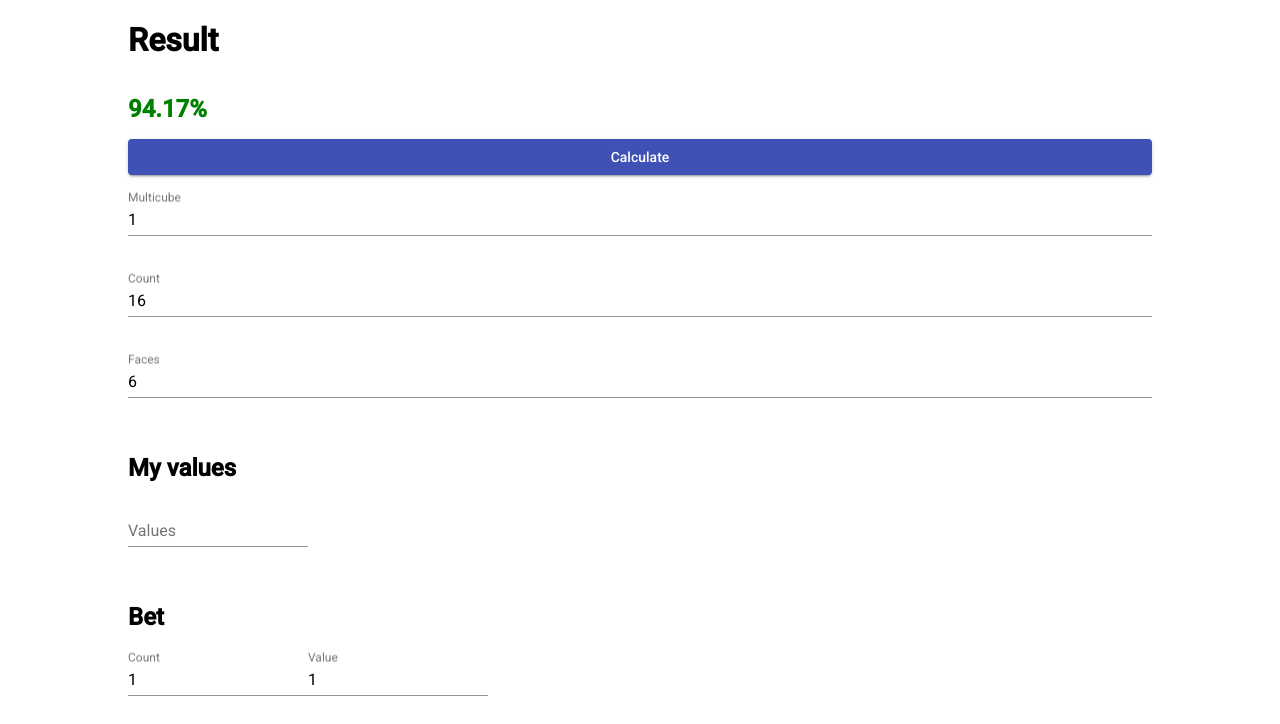
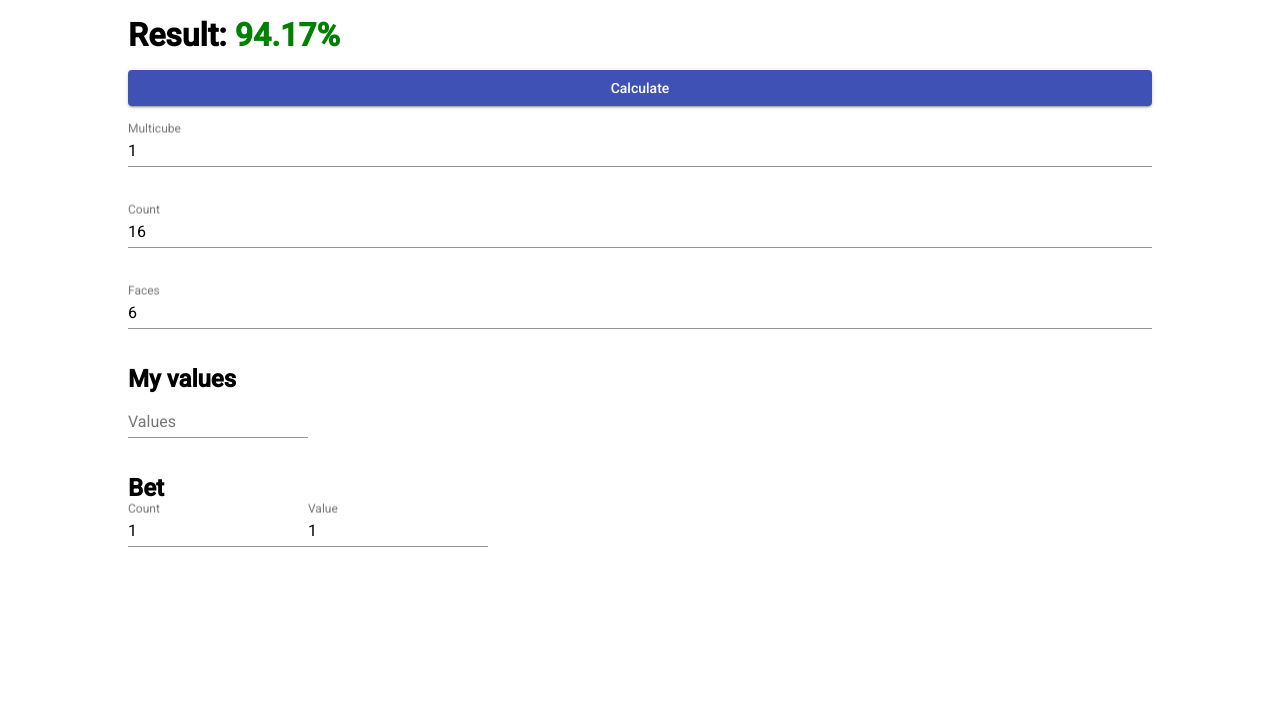
Before and after one commit to dkrasiev/dice-probability-calculator, an Angular app: page / in a window 1280 px wide. Shown: the top 724 px of the page. Built offline with nearby package versions, Linux system fonts and the light colour scheme.

Commit message:
visual update
update app template and styles
update global styles

```diff
--- a/src/app/app.component.html
+++ b/src/app/app.component.html
@@ -1,9 +1,10 @@
 <div class="container list">
-  <h1>Result</h1>
-
-  <h2 [ngStyle]="{ color: chance > 0.5 ? 'green' : 'red' }">
-    {{ chance | percent: ".0-2" }}
-  </h2>
+  <h1>
+    Result:
+    <span [ngStyle]="{ color: chance > 0.5 ? 'green' : 'red' }">
+      {{ chance | percent: ".0-2" }}
+    </span>
+  </h1>
 
   <button (click)="calculcateChance()" mat-raised-button color="primary">
     Calculate
@@ -33,7 +34,9 @@
         <input matInput (change)="parseKnownValues($event)" />
       </mat-form-field>
 
-      <div *ngIf="config.knownValues.length > 0">Current values: {{ config.knownValues.join(', ') }}</div>
+      <div *ngIf="config.knownValues.length > 0">
+        Current values: {{ config.knownValues.join(", ") }}
+      </div>
     </div>
 
     <div>
--- a/src/app/app.component.scss
+++ b/src/app/app.component.scss
@@ -2,6 +2,7 @@
   width: 98vw;
   max-width: 1024px;
   margin: auto;
+  margin-top: 16px;
 }
 
 .list {
--- a/src/styles.scss
+++ b/src/styles.scss
@@ -37,3 +37,8 @@ $app-theme: mat.define-light-theme((
 
 html, body { height: 100%; }
 body { margin: 0; font-family: Roboto, "Helvetica Neue", sans-serif; }
+
+* {
+  margin: 0;
+  padding: 0;
+}
```
